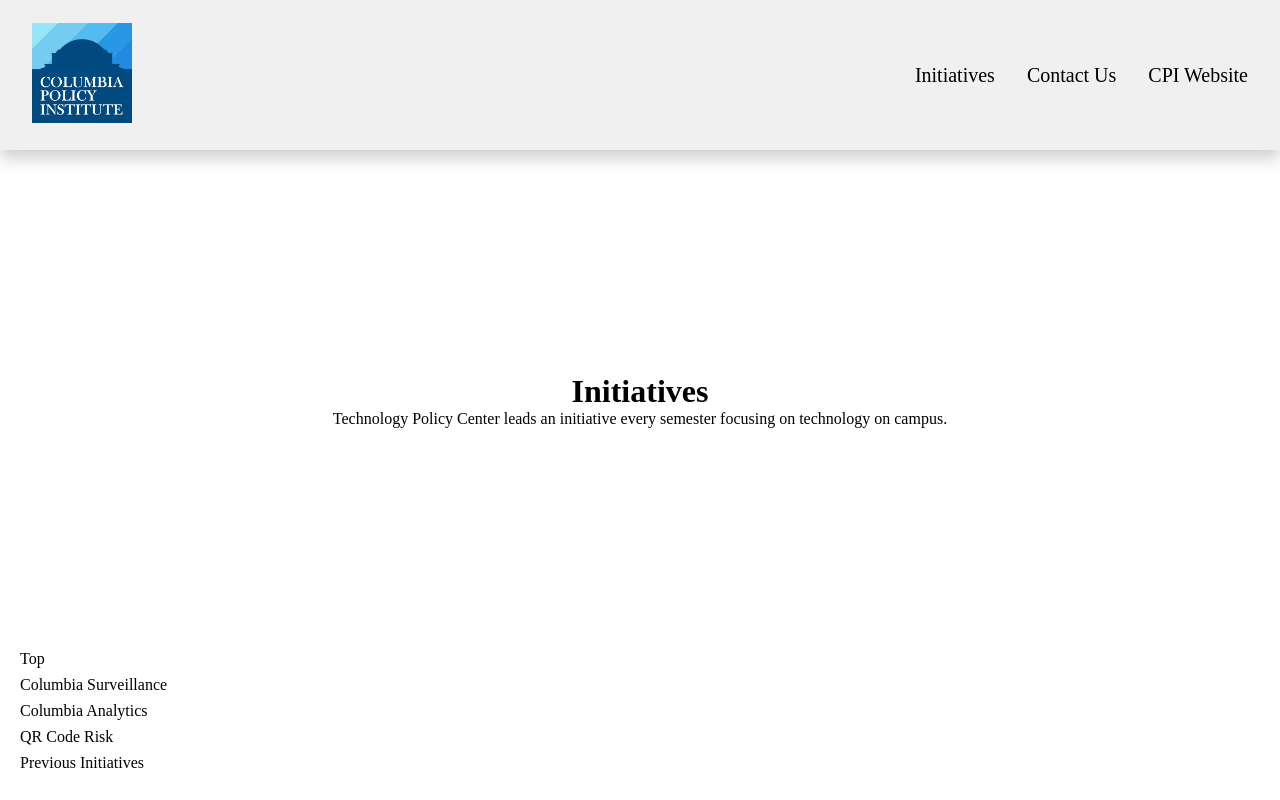
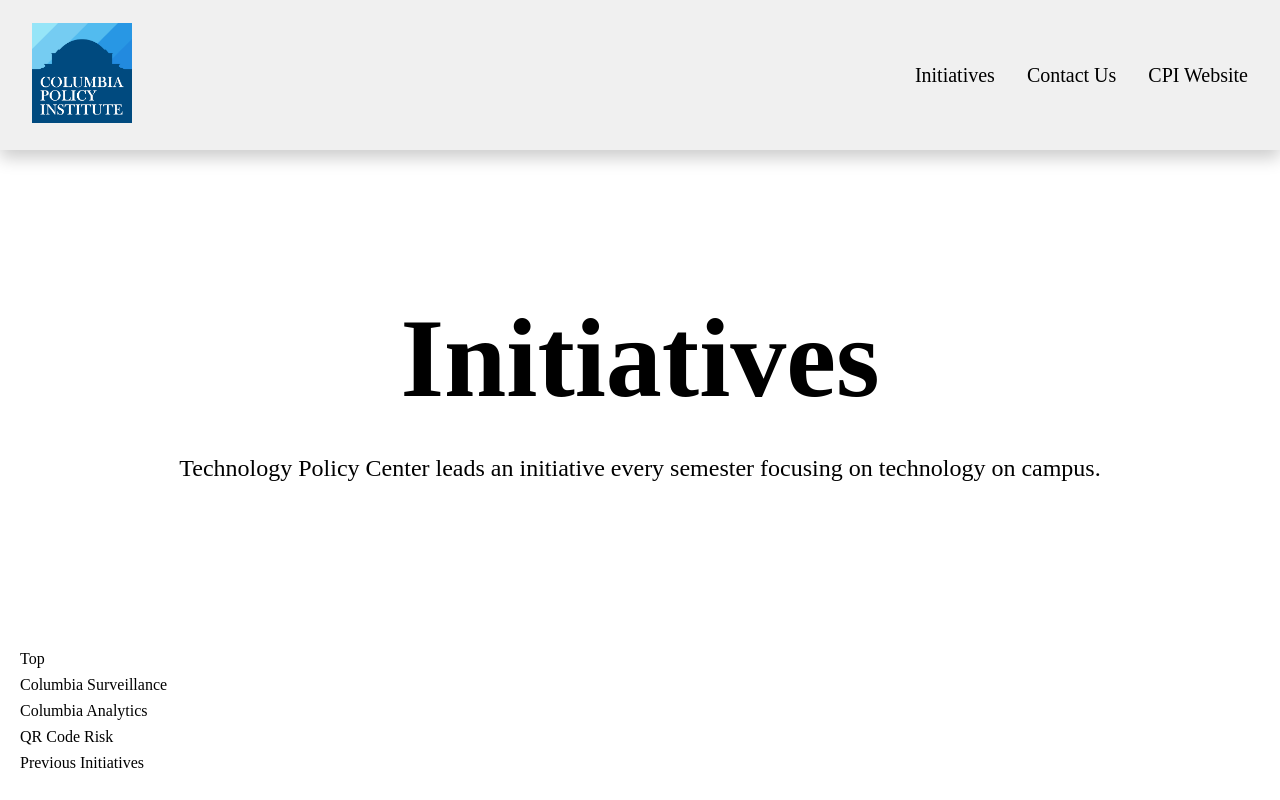
Before and after one commit to kthopeleee/TechnologyCenter, a React (Create React App) app: page /#/initiatives in a window 1280 px wide. Built offline with nearby package versions, Linux system fonts and the light colour scheme.

Commit message:
debugging navitation

```diff
--- a/src/components/Initiatives/InitiativesFirstPage.css
+++ b/src/components/Initiatives/InitiativesFirstPage.css
@@ -16,13 +16,12 @@
 
 .header h1 {
   font-family: 'Times New Roman', Times, serif;
-    font-size: 1rem; /* Adjust font size */
-    margin-bottom: 1rem; /* Space between title and text */
+  font-size: 7rem; /* Increased font size for title */
+  margin-bottom: 1.5rem; /* Increased spacing between title and text */
 }
-
 .header p {
   font-family: 'Times New Roman', Times, serif;
-    font-size: 1.25rem; /* Slightly smaller font for paragraph */
-    line-height: 1.5; /* Adjust line height for readability */
-    margin: 0;
+  font-size: 1.5rem; /* Adjust font size */
+  line-height: 1.8; /* Adjust line height for readability */
+  margin: 0 3rem 1rem 3rem; /* Add left and right margins, 2rem, and a bottom margin */
 }
--- a/src/components/Initiatives/InitiativesFirstPage.js
+++ b/src/components/Initiatives/InitiativesFirstPage.js
@@ -6,10 +6,12 @@ const InitiativesFirstPage = () => {
   console.log("InitiativesFirstPage rendered");
   return (
     <div className="initiatives-page">
-      <h1>Initiatives</h1>
-      <p>
-        Technology Policy Center leads an initiative every semester focusing on technology on campus.
-      </p>
+      <div className="header">
+        <h1>Initiatives</h1>
+        <p>
+          Technology Policy Center leads an initiative every semester focusing on technology on campus.
+        </p>
+      </div>
       <Footer />
     </div>
   );
```
Lines whose indentation alone changed are shown as unchanged.
